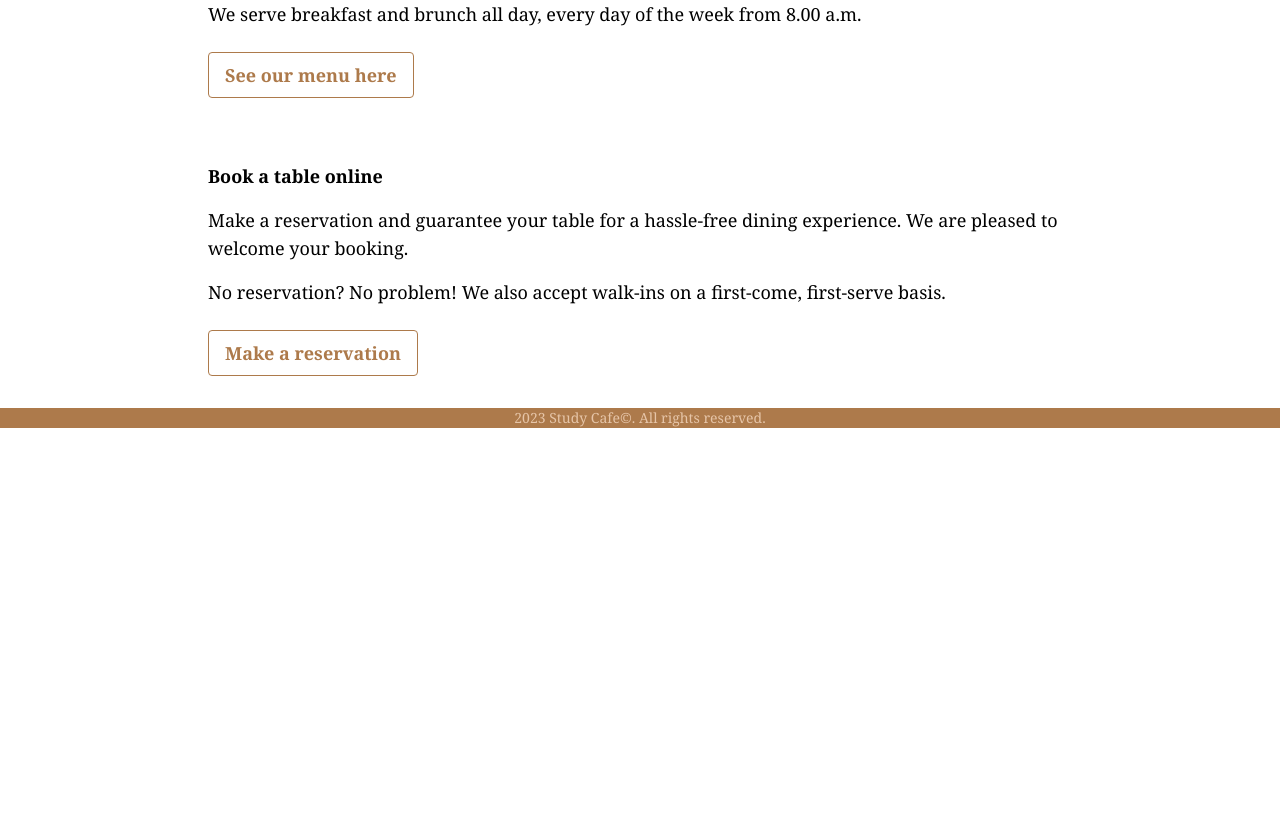
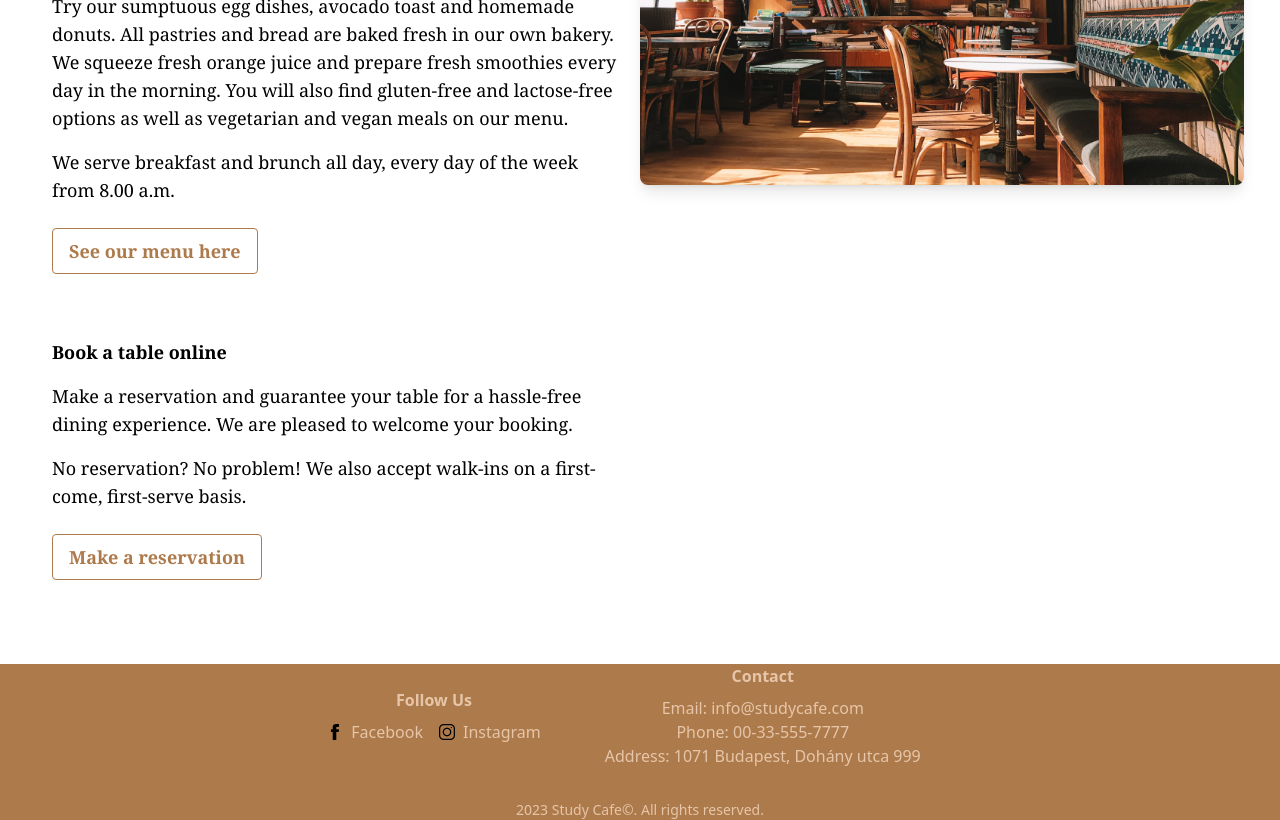
Before and after one commit to csakafeda/StudyCaf-, a React (Create React App) app in the folder app/: page / in a window 1280 px wide. Shown: the part 800-1620 px from the top of the page. Before the commit the page ends 1228 px from the top, so only its background shows below. Built offline with nearby package versions, Linux system fonts and the light colour scheme.

Commit message:
add footer to every site

```diff
--- a/app/src/App.tsx
+++ b/app/src/App.tsx
@@ -5,6 +5,7 @@ import Navbar from './component/Navbar';
 import Contact from './component/Contact/Contact';
 import Menu from "./component/Menu/Menu";
 import Groups from "./component/Groups/Groups";
+import Footer from "./component/Footer";
 
 function App() {
     return (
@@ -17,6 +18,7 @@ function App() {
                     <Route path="/menu" element={<Menu/>}/>
                     <Route path="/groups" element={<Groups/>}/>
                 </Routes>
+                <Footer/>
             </Router>
         </div>
     );
--- /dev/null
+++ b/app/src/component/Footer.tsx
@@ -0,0 +1,44 @@
+import React from "react";
+import facebookIcon from "../pictures/facebook.png";
+import instagramIcon from "../pictures/instagram.png";
+
+export default function Footer() {
+    return (
+        <div className="w-full text-center bg-camel static bottom-0">
+            <div className="flex justify-center items-center mt-4">
+                <div className="flex flex-col items-center mr-8">
+                    <h3 className="text-sand font-semibold mb-2">Follow Us</h3>
+                    <div className="flex">
+                        <a
+                            href="https://www.facebook.com/studycafe"
+                            target="_blank"
+                            className="flex items-center mr-4 text-sand hover:text-white"
+                        >
+                            <img src={facebookIcon} alt="Facebook" className="h-4 w-4 mr-2" />
+                            Facebook
+                        </a>
+                        <a
+                            href="https://www.instagram.com/studycafe"
+                            target="_blank"
+                            className="flex items-center text-sand hover:text-white"
+                        >
+                            <img src={instagramIcon} alt="Instagram" className="h-4 w-4 mr-2" />
+                            Instagram
+                        </a>
+                    </div>
+                </div>
+                <div className="flex flex-col items-center mx-8">
+                    <h3 className="text-sand font-semibold mb-2">Contact</h3>
+                    <div>
+                        <p className="text-sand">Email: info@studycafe.com</p>
+                        <p className="text-sand">Phone: 00-33-555-7777</p>
+                        <p className="text-sand">Address: 1071 Budapest, Dohány utca 999</p>
+                    </div>
+                </div>
+            </div>
+            <p className="text-sm text-sand mt-8">
+                {new Date().getFullYear()} Study Cafe&copy;. All rights reserved.
+            </p>
+        </div>
+    );
+}
--- a/app/src/component/Home/Home.tsx
+++ b/app/src/component/Home/Home.tsx
@@ -2,6 +2,8 @@ import React, {useState} from "react";
 import backgroundImage from "../../pictures/coffee_beans.jpg";
 import ContactForm from "./ContactForm";
 import AboutUsSection from "./AboutUsSection";
+import Footer from "../Footer";
+import inside from "../../pictures/inside1.jpeg";
 
 const Home: React.FC = () => {
     const [showContactForm, setShowContactForm] = useState(false);
@@ -30,7 +32,7 @@ const Home: React.FC = () => {
                 }}
             >
                 <div className="py-20 px-4 text-center m-auto">
-                    <h1 className="text-5xl font-bold text-white tracking-wider ">
+                    <h1 className="text-5xl font-bold text-white tracking-wider">
                         Welcome to Study Cafe
                     </h1>
                     <p className="mt-2 text-white text-2xl">
@@ -38,23 +40,26 @@ const Home: React.FC = () => {
                     </p>
                 </div>
             </div>
-            <AboutUsSection/>
+
+            <div className="flex flex-col justify-center mt-8 m-9 md:flex-row md:mt-16">
+                <div className="w-full md:w-1/2">
+                    <AboutUsSection/>
+                </div>
+                <div className="w-full md:w-1/2">
+                    <img src={inside} alt="Inside" className="rounded-lg shadow-lg"/>
+                </div>
+            </div>
 
             <div className="fixed bottom-4 right-4">
                 {showContactForm ? (
                     <ContactForm onClose={handleCloseForm}/>
                 ) : (
-                    <button className="bg-sand text-white font-semibold py-5 px-6 rounded"
-                            onClick={handleContactButtonClick}>
+                    <button
+                        className="bg-sand text-white font-semibold py-5 px-6 rounded"
+                        onClick={handleContactButtonClick}>
                         Contact us
                     </button>
                 )}
-            </div>
-
-            <div className="w-full text-center bg-camel static bottom-0">
-                <p className="text-sm text-sand">
-                    {new Date().getFullYear()} Study Cafe&copy;. All rights reserved.
-                </p>
             </div>
         </div>
     );
```
Also changed, not shown: app/src/pictures/facebook.png (added), app/src/pictures/instagram.png (added).
